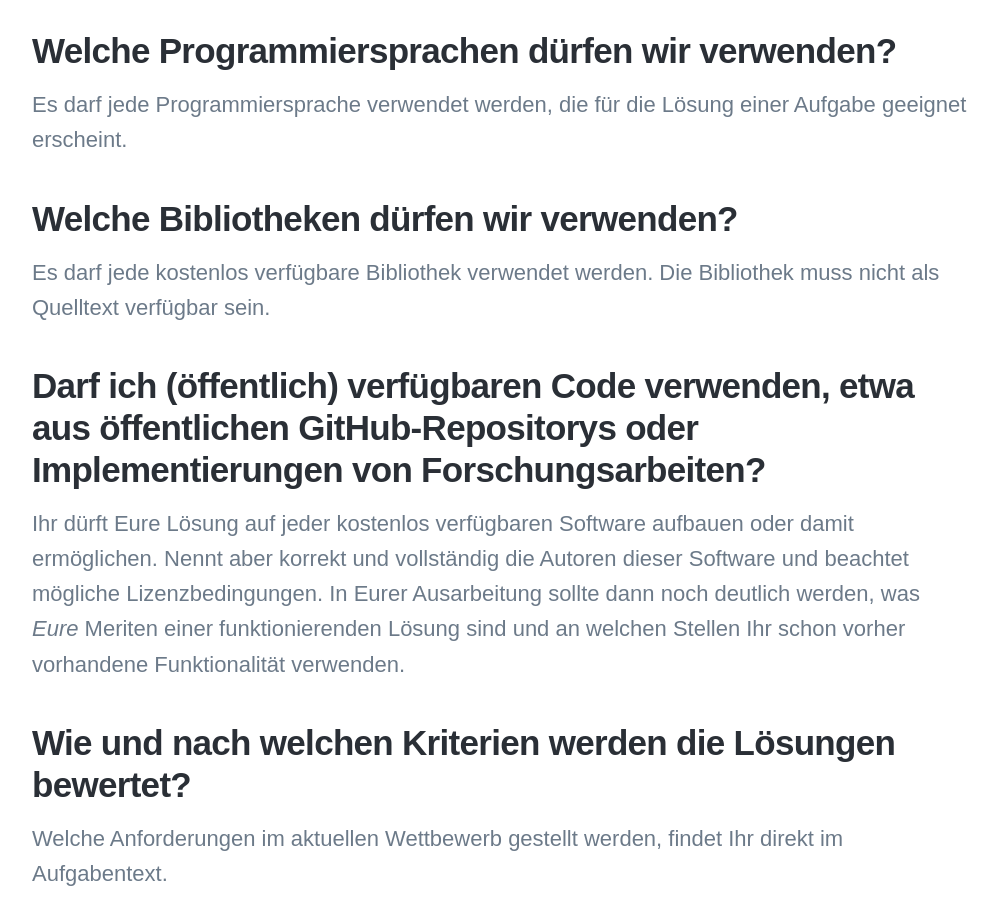
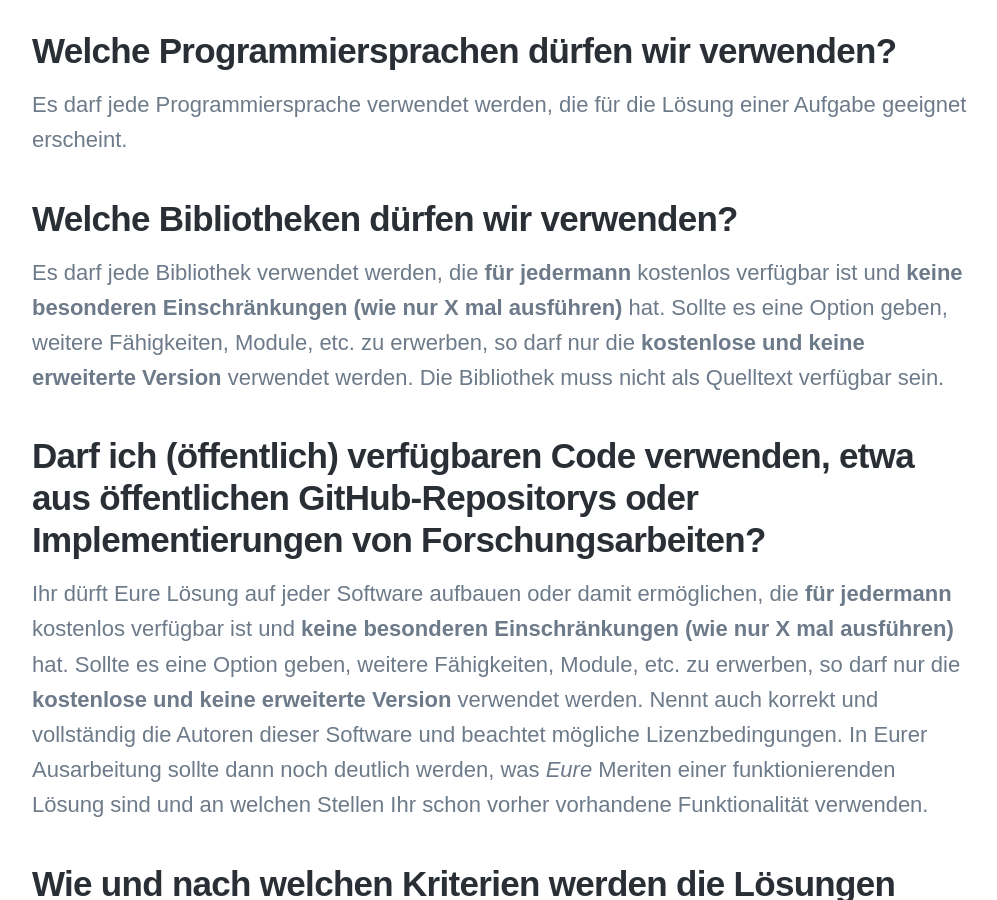
Before and after one commit to informatiCup/informaticup.github.io, a Jekyll site: the page built from _competition/30-faq.md, in a window 1280 px wide and 900 px high, scrolled down 2107 px. Shown: the whole window, without its empty margins (138-1135 px from the left). Built offline with Jekyll 4.4.1, drawn with Linux system fonts in a browser that asks for light colours; nearby versions of some CDN libraries; some web fonts are replaced.

Commit message:
Update 30-faq.md

```diff
--- a/_competition/30-faq.md
+++ b/_competition/30-faq.md
@@ -44,11 +44,11 @@ Es darf jede Programmiersprache verwendet werden, die für die Lösung einer Auf
 
 ## Welche Bibliotheken dürfen wir verwenden?
 
-Es darf jede kostenlos verfügbare Bibliothek verwendet werden. Die Bibliothek muss nicht als Quelltext verfügbar sein.
+Es darf jede Bibliothek verwendet werden, die **für jedermann** kostenlos verfügbar ist und **keine besonderen Einschränkungen (wie nur X mal ausführen)** hat. Sollte es eine Option geben, weitere Fähigkeiten, Module, etc. zu erwerben, so darf nur die **kostenlose und keine erweiterte Version** verwendet werden. Die Bibliothek muss nicht als Quelltext verfügbar sein.
 
 ## Darf ich (öffentlich) verfügbaren Code verwenden, etwa aus öffentlichen GitHub-Repositorys oder Implementierungen von Forschungsarbeiten?
 
-Ihr dürft Eure Lösung auf jeder kostenlos verfügbaren Software aufbauen oder damit ermöglichen. Nennt aber korrekt und vollständig die Autoren dieser Software und beachtet mögliche Lizenzbedingungen. In Eurer Ausarbeitung sollte dann noch deutlich werden, was _Eure_ Meriten einer funktionierenden Lösung sind und an welchen Stellen Ihr schon vorher vorhandene Funktionalität verwenden.
+Ihr dürft Eure Lösung auf jeder Software aufbauen oder damit ermöglichen, die **für jedermann** kostenlos verfügbar ist und **keine besonderen Einschränkungen (wie nur X mal ausführen)** hat. Sollte es eine Option geben, weitere Fähigkeiten, Module, etc. zu erwerben, so darf nur die **kostenlose und keine erweiterte Version** verwendet werden. Nennt auch korrekt und vollständig die Autoren dieser Software und beachtet mögliche Lizenzbedingungen. In Eurer Ausarbeitung sollte dann noch deutlich werden, was _Eure_ Meriten einer funktionierenden Lösung sind und an welchen Stellen Ihr schon vorher vorhandene Funktionalität verwenden.
 
 ## Wie und nach welchen Kriterien werden die Lösungen bewertet?
 
```
